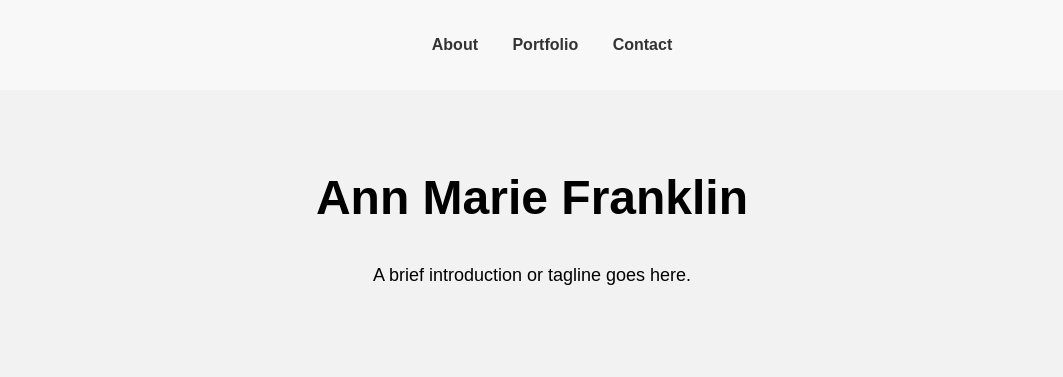
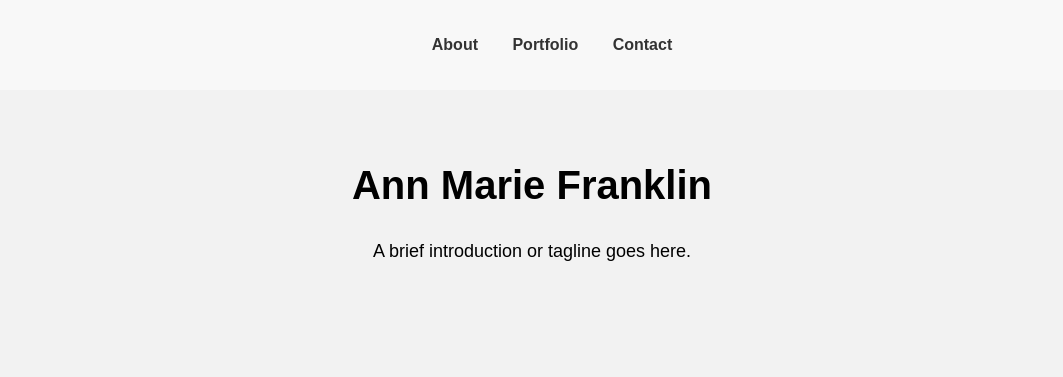
Before and after one commit to Sile-t/ann_marie, a plain HTML site: page index.html in a window 1280 px wide. Shown: the top 377 px of the page, without its empty margins (108-1171 px from the left). Drawn offline with Linux system fonts and the light colour scheme.

Commit message:
Update index.html

```diff
--- a/index.html
+++ b/index.html
@@ -44,7 +44,7 @@
         }
 
         h1 {
-            font-size: 48px;
+            font-size: 40px;
         }
 
         h2 {
```
